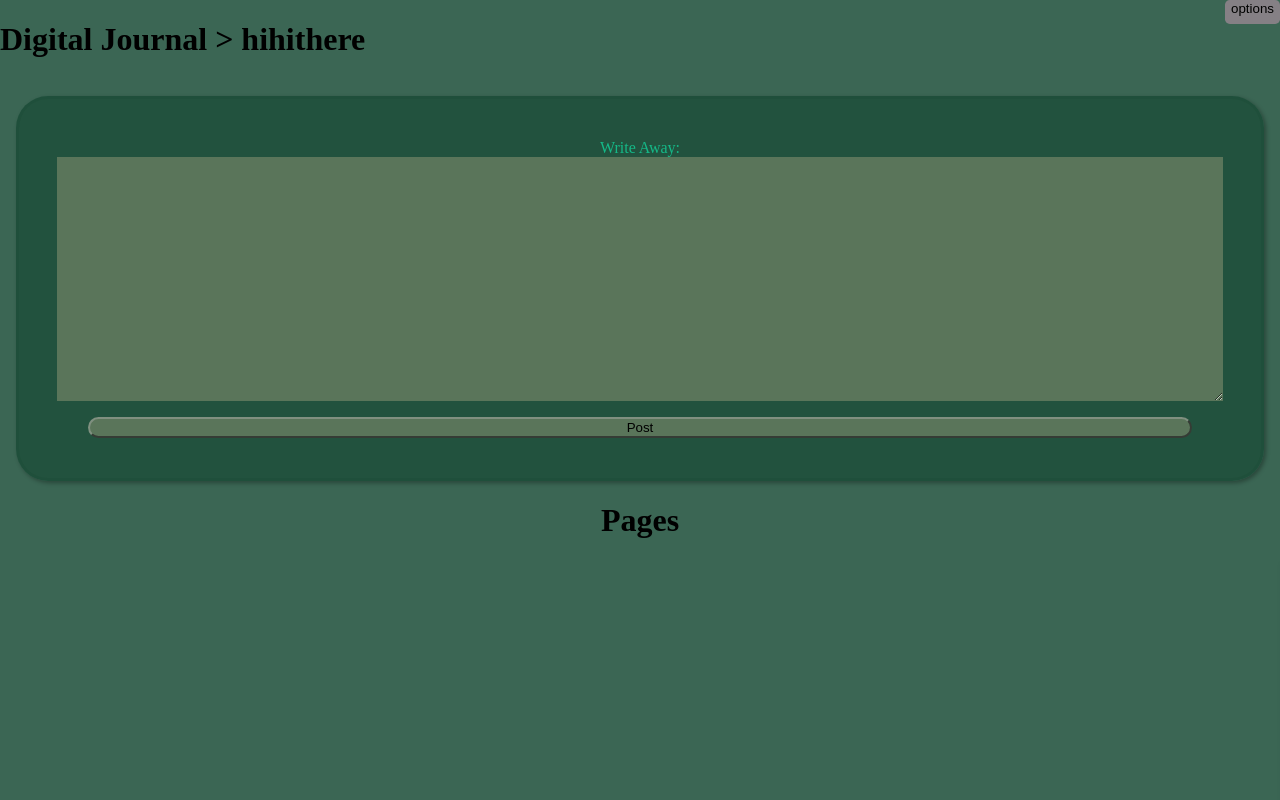
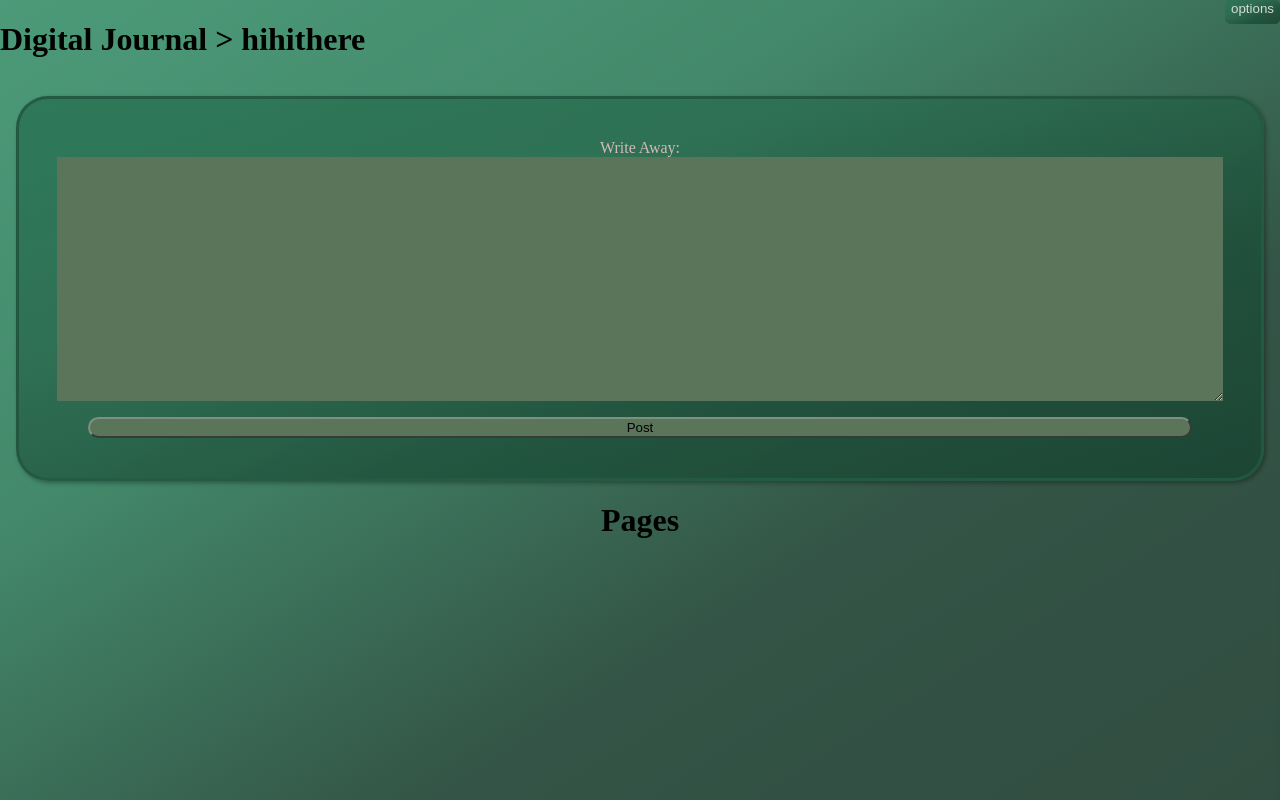
Before and after one commit to AcousticCh/blog, a Flask app: page / in a window 1280 px wide. Run offline with Flask 2, Linux system fonts and the light colour scheme; a user stored in the database is signed in; data comes from the database, SQL or seed files in the repository; both versions use the stored data as it was after the commit.

Commit message:
new color theme

```diff
--- a/website/static/default.css
+++ b/website/static/default.css
@@ -1,11 +1,26 @@
 :root {
 	font-size: 16px;
-	--text-primary: #000000;
-	--bg-primary: #53ce9b00;
+	--text-color: #000000;
+	--bg-body: linear-gradient(to bottom right, rgba(49, 139, 100, 0.871),
+												rgba(39, 119, 84, 0.871),
+												rgba(21, 59, 43, 0.871),
+												rgba(19, 51, 37, 0.871));
+	--bg-objects: rgba(90, 117, 90, 1);
+	--bg-obj-container: linear-gradient(to bottom right, rgba(42, 117, 85, 0.871),
+														rgba(44, 109, 81, 0.871),
+														rgba(31, 80, 59, 0.871),
+														rgba(26, 68, 50, 0.871));
+	--light-text: rgba(230, 230, 230, 0.9);
+	--light-header-text: rgba(230, 193, 193, 0.9);
+}
+
+html {
+	height: 100%;
 }
 
 body {
-	background-color: #1f503bde;
+	min-height: 100%;
+	background-image: var(--bg-body);
 	margin: 0;
 	padding: 0;
 }
@@ -37,13 +52,14 @@ header{
 	border: none;
 	cursor: pointer;
 	height: 30px;
+	color: var(--light-text);
 
 }
 
 /*containers for drop-buttons*/
 .dropdown{
 	position: relative;
-	background-color: #858085;
+	background-image: var(--bg-obj-container);
 	border-radius: .30rem;
 	height: 30%;
 
@@ -52,7 +68,7 @@ header{
 .dropdown-menu{
 	position: absolute;
 	right: 0;
-	background-color: #858085;
+	background-image: var(--bg-obj-container);
 	border-radius: .30rem;
 	box-shadow: 2px 2px 4px .2px rgba(0, 0, 0, .3);
 	padding: .5rem;
@@ -60,6 +76,7 @@ header{
 	transform: translateY(-10px);
 	transition: opacity 200ms ease-in-out, transform 200ms ease-in-out;
 	pointer-events: none;
+	color: var(--light-header-text);
 }
 
 .dropdown.active > .drop-button + .dropdown-menu{
@@ -108,7 +125,7 @@ header{
 	width: 100%;
 	height: 15rem;
 	color: black;
-	background-color: rgb(90, 117, 90);
+	background-color: var(--bg-objects);
 	border: none;
 	margin-bottom: 1rem;
 }
@@ -124,26 +141,53 @@ header{
 	display: flex;
 	flex-direction: column;
 	align-items: center;
-	border: 0.2rem solid #1f503bde;
+	border: 0.2rem solid rgba(35, 88, 65, 0.871);
 	border-radius: 2rem;
 	padding: 2.5rem;
 	margin: 1rem;
-	color:#15b988;
-	background-color: #1f503bde;
+	color: var(--light-header-text);
+	background-image: var(--bg-obj-container);
 	box-shadow: 2px 2px 4px .2px rgba(0, 0, 0, .3);
 
 }
 
+#item-container {
+	display: flex;
+	flex-direction: column;
+	justify-content: space-between;
+	align-items: center;
+	border: 0.2rem solid rgba(35, 88, 65, 0.871);
+	border-radius: 2rem;
+	padding: 2.5rem;
+	margin: 1rem;
+	color: var(--light-header-text);
+	background-image: var(--bg-obj-container);
+	background-repeat: no-repeat;
+	box-shadow: 2px 2px 4px .2px rgba(0, 0, 0, .3);
+}
+#item-container input {
+	margin: 3px;
+}
+
+#item-container button {
+	align-self: center;
+	margin: 3px;
+}
+
+
 .folder {
 	display: grid;
-	grid-row: 3 3;
+	grid-template-columns: auto auto auto;
+	gap: 10px;
 }
 
 .page-card {
-	border: 2px solid black;
+	border: 0.2rem solid rgba(35, 88, 65, 0.871);
 	border-radius: 2rem;
 	margin: 1rem 1rem;
+	background-image: var(--bg-obj-container);
 	padding: 1rem;
+	color: var(--light-text);
 }
 
 .sidebar > form{
@@ -224,10 +268,17 @@ header{
 	left: 22rem;
 }
 
+.page-card-nav {
+	display: flex;
+	justify-content: space-around;
+	padding: 2px;
+	border-bottom: 2px solid rgba(35, 88, 65, 0.871);
+}
+
 .close {
-background-color: rgb(90, 117, 90);
-border-color: #809080;
-border-radius: 3rem;
+	background-color: rgb(90, 117, 90);
+	border-color: #809080;
+	border-radius: 3rem;
 
 }
 
--- a/website/templates/home.html
+++ b/website/templates/home.html
@@ -15,10 +15,18 @@
         <div class="folder">
                 {% for new_page in user.pages %}
                 <div class="page-card">
-                <button type="button" class="close" onClick="deletePage({{ new_page.id }})">
-                        <span aria-hidden="true">&times;</span>
-                </button>
-                <article>{{ new_page.data }}</article>
+                        <div class="page-card-nav">
+                                <button type="button" class="close" onClick="#">
+                                        <span aria-hidden="true">u</span>
+                                </button>
+                                <button type="button" class="close" onClick="#">
+                                        <span aria-hidden="true">e</span>
+                                </button>
+                                <button type="button" class="close" onClick="deletePage({{ new_page.id }})">
+                                        <span aria-hidden="true">&times;</span>
+                                </button>
+                        </div>
+                        <article>{{ new_page.data }}</article>
                 </div>
                 {% endfor %}
         </div>
```
Also changed, not shown: website/templates/sign_in.html (+4 -25 lines), website/templates/sign_up.html (+22 -32 lines), website/database.db.
